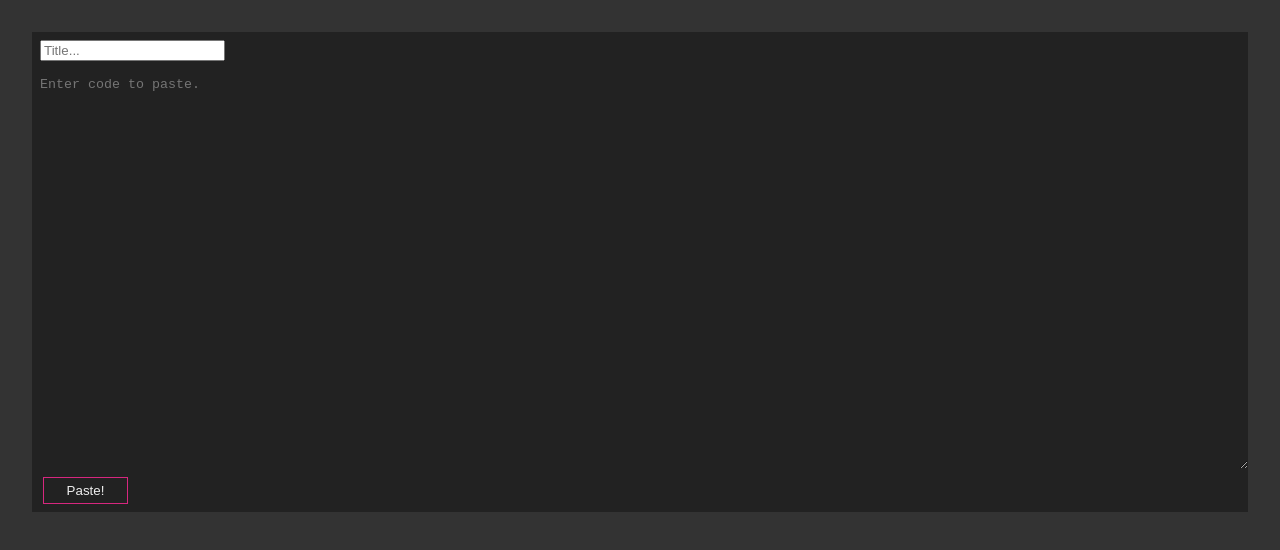
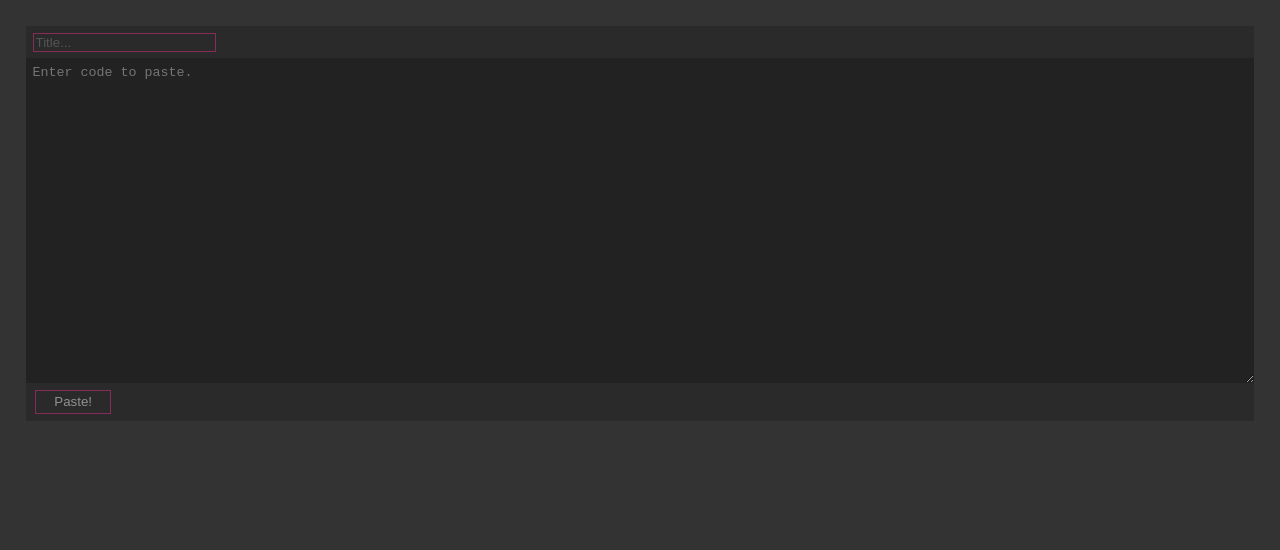
Before and after one commit to 112RG/Curator, a plain HTML site: page views/index.html in a window 1280 px wide. Drawn offline with Linux system fonts and the light colour scheme.

Commit message:
Update fav and styles

```diff
--- a/assets/style.css
+++ b/assets/style.css
@@ -3,8 +3,8 @@
   --color1: #222;
   --color2: #eee;
   --color3: #d7277f;
-    font-family: Arial, Helvetica, sans-serif;
-    font-size: 16px;
+    font-family: sans-serif;
+    font-size: 13px;
 }
 
 body {
@@ -34,10 +34,23 @@ pre {
   background: #23241f;
 }
 .bar {
+  opacity: .5;
   box-sizing: border-box;
   padding: 0.5rem;
   background-color: var(--color1);
   width: 100%;
+}
+.hljs {
+  background-color: var(--color1) !important;
+}
+.bar:hover{
+  opacity: 1;
+}
+input {
+  background: var(--color1);
+  outline: none;
+  color: var(--color2);
+  border: .0625rem solid var(--color3);
 }
 button {
   box-sizing: border-box;
```
Also changed, not shown: favicon.png (added).
